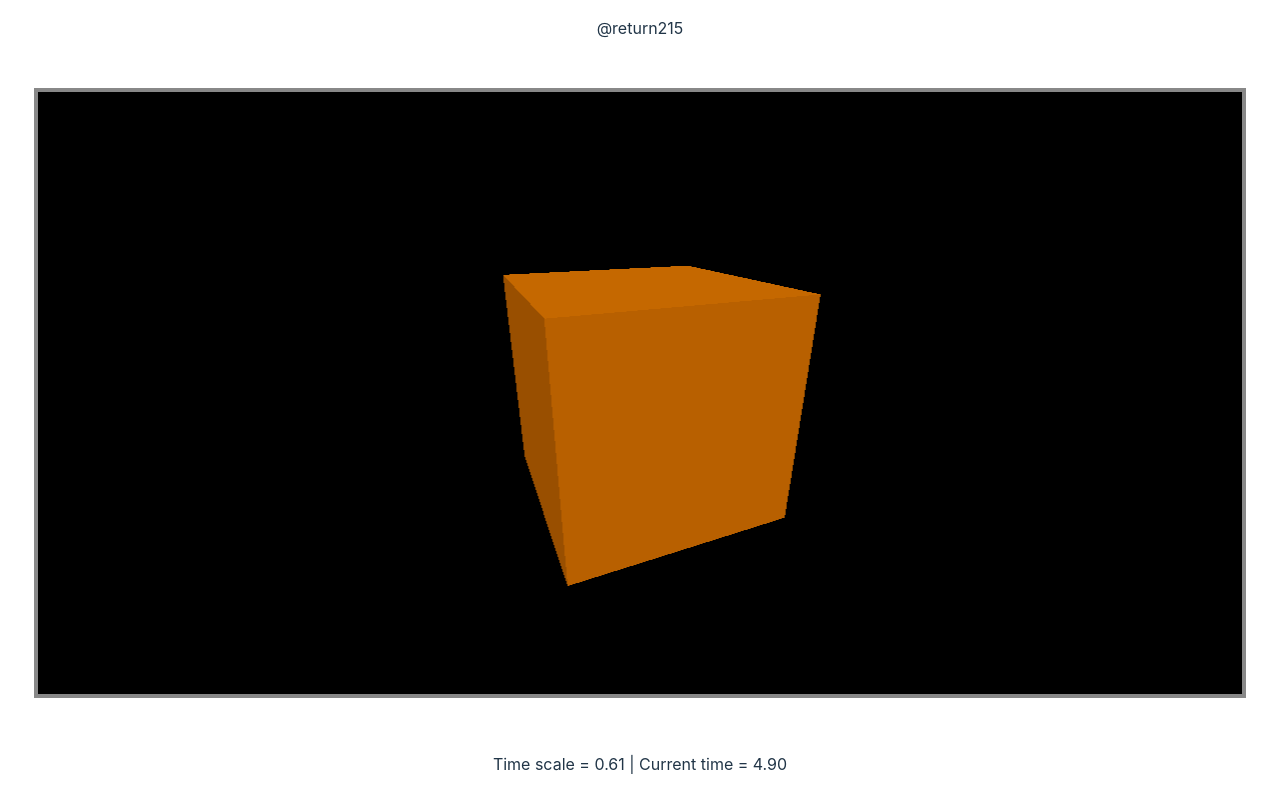
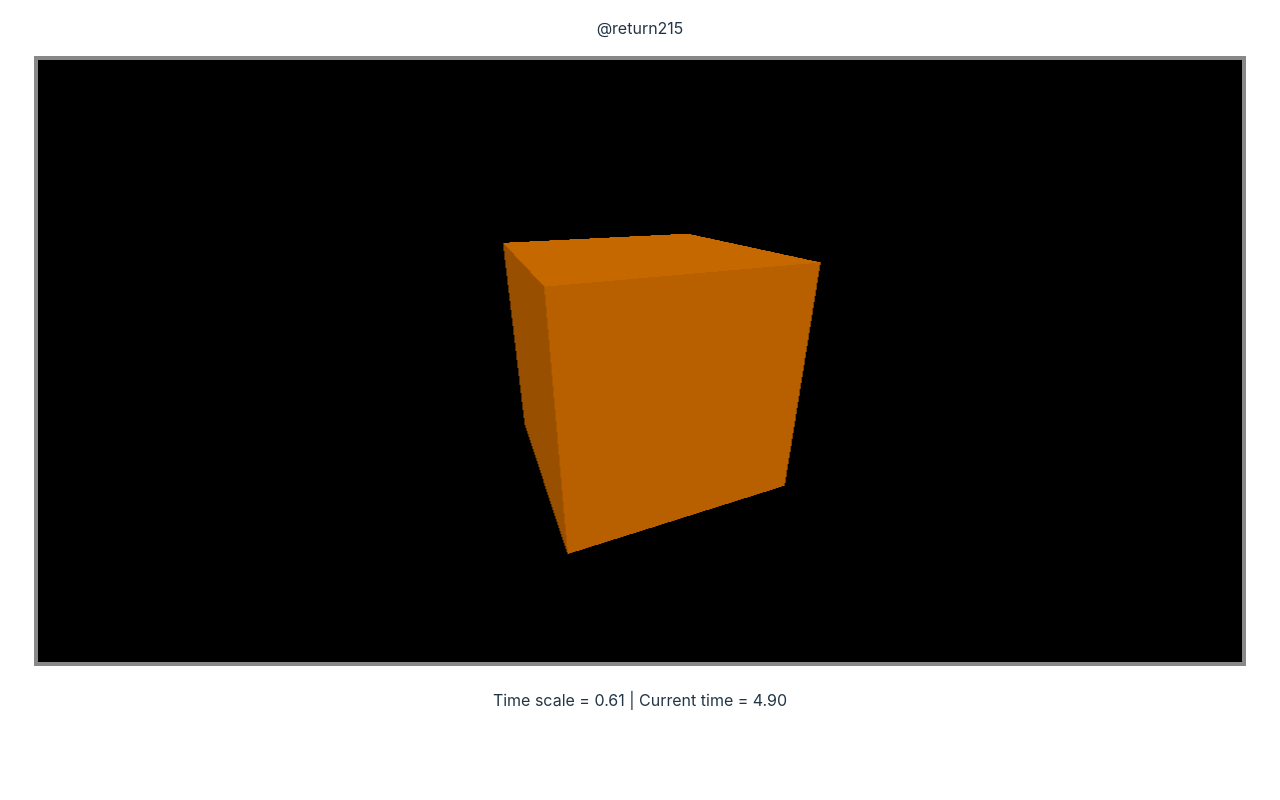
Before and after one commit to return215/cgra-threejs, a website built with Vite: page index.html in a window 1280 px wide. Built offline with nearby package versions, Linux system fonts and the light colour scheme; animation ran at ten frames a second.

Commit message:
Remove padding from app div element

```diff
--- a/src/style.css
+++ b/src/style.css
@@ -51,7 +51,7 @@ h1 {
 #app {
   max-width: 1280px;
   margin: 0 auto;
-  padding: 2rem;
+  padding: 0rem;
   text-align: center;
 }
 
```
